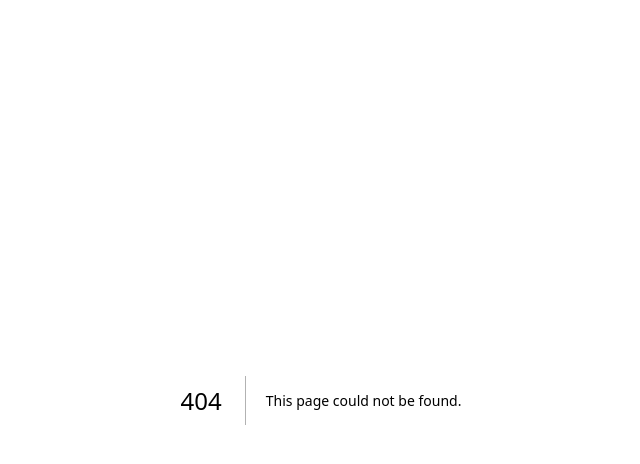
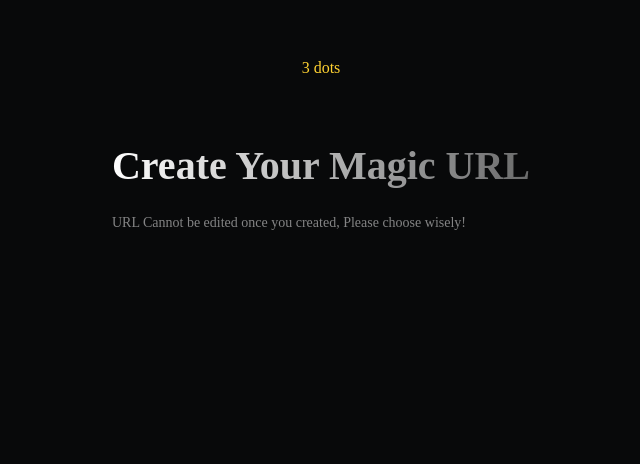
Before and after one commit to leap-2C/team-3, a Next.js app in the folder frontend/: page /create-profile in a window 1280 px wide. Before the commit this address had no page. Shown: the top 464 px of the page, without its empty margins (319-959 px from the left). Built offline with nearby package versions, Linux system fonts and the light colour scheme.

Commit message:
FRONTEND: Added create-profile folder in app

```diff
--- /dev/null
+++ b/frontend/src/app/create-profile/_components/magicURL.tsx
@@ -0,0 +1,21 @@
+import React from "react";
+
+export const MagicURL = () => {
+  return (
+    <>
+      <div className="bg-[#08090A] w-screen h-screen flex flex-col items-center">
+        <div className="text-amber-300 mt-14">3 dots</div>
+        <div>
+          <div className="mt-14 font-bold text-[40px] tracking-[2%] text-transparent bg-clip-text bg-gradient-to-r from-white to-white/40">
+            Create Your Magic URL
+          </div>
+          <div className="mt-4 font-normal text-[14px] tracking-[2%] text-white/50  ">
+            URL Cannot be edited once you created, Please choose wisely!
+          </div>
+        </div>
+      </div>
+    </>
+  );
+};
+
+export default MagicURL;
--- /dev/null
+++ b/frontend/src/app/create-profile/page.tsx
@@ -0,0 +1,12 @@
+"use client";
+import React from "react";
+import MagicURL from "./_components/magicURL";
+const CreateProfile = () => {
+  return (
+    <>
+      <MagicURL />
+    </>
+  );
+};
+
+export default CreateProfile;
```
Also changed, not shown: frontend/src/app/create-profile/_components/cardSetup.tsx (added, +9 -0 lines), frontend/src/app/create-profile/_components/profileSetup.tsx (added, +9 -0 lines).
